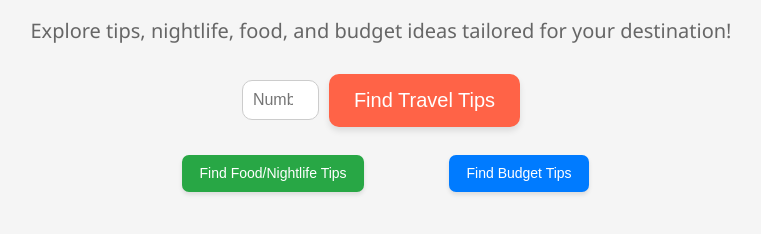
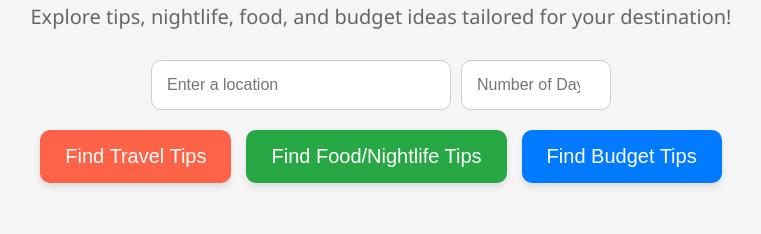
Before and after one commit to jexpearce/jex, a plain HTML site: page templates/newidea.html in a window 1280 px wide. Shown: the part 340-574 px from the top of the page, without its empty margins (259-1020 px from the left). Drawn offline with Linux system fonts and the light colour scheme.

Commit message:
gaergeg!# R@

```diff
--- a/static/newidea.css
+++ b/static/newidea.css
@@ -1,3 +1,4 @@
+/* General Reset */
 * {
     margin: 0;
     padding: 0;
@@ -42,21 +43,35 @@ html, body {
     margin-bottom: 30px;
 }
 
+/* Input and Buttons */
 .search-box {
     display: flex;
     flex-direction: column;
     align-items: center;
     width: 100%;
+    gap: 20px;
 }
 
-.search-box input[type="text"] {
+.input-container {
+    display: flex;
+    justify-content: center;
+    align-items: center;
+    gap: 10px;
+    width: 100%;
+    max-width: 600px;
+}
+
+.input-container input {
     padding: 15px;
-    font-size: 1.25em;
+    font-size: 1em;
     border: 1px solid #ccc;
     border-radius: 10px;
     width: 100%;
-    max-width: 500px;
-    margin-bottom: 25px;
+    max-width: 300px;
+}
+
+#days-input {
+    max-width: 150px;
 }
 
 .buttons-container {
@@ -183,8 +198,6 @@ html, body {
     border-top: none;
 }
 
-
-
 #summary-container {
     margin-top: 20px;
     text-align: center;
@@ -209,20 +222,17 @@ html, body {
     transform: scale(1.05);
 }
 
-/* Ensure the summary output is centered */
 /* Enhanced styles for the summary output */
 #summary-output {
-    /* Existing styles */
     font-size: 1.1em;
     color: #555;
     margin-top: 10px;
     background: #e0f7fa; /* Faint blue background */
-    padding: 10px; /* Reduced padding */
+    padding: 10px;
     border-radius: 10px;
     box-shadow: 0 4px 6px rgba(0, 0, 0, 0.1);
-    display: block; /* Changed from inline-block to block for full width */
-    width: 90%; /* Increased width for wider textbox */
-    max-width: none; /* Remove max-width constraint */
+    display: block;
+    width: 90%;
     text-align: left;
     margin-left: auto;
     margin-right: auto;
--- a/templates/newidea.html
+++ b/templates/newidea.html
@@ -18,22 +18,28 @@
         destination!
       </p>
       <div class="search-box">
-        <div style="display: flex; justify-content: center; align-items: center; gap: 10px; width: 100%;">
+        <div class="input-container">
+          <input
+            type="text"
+            id="location-input"
+            placeholder="Enter a location"
+          />
           <input
             type="number"
             id="days-input"
             placeholder="Number of Days (Max 20)"
             min="1"
             max="20"
-            style="padding: 10px; font-size: 1em; border: 1px solid #ccc; border-radius: 10px; max-width: 150px;"
           />
+        </div>
+        <div class="buttons-container">
           <button id="search-button">Find Travel Tips</button>
-        </div>
-        <div class="buttons-container" style="margin-top: 20px;">
-          <button id="food-button" style="transform: scale(0.7);">Find Food/Nightlife Tips</button>
-          <button id="budget-button" style="transform: scale(0.7);">Find Budget Tips</button>
+          <button id="food-button">Find Food/Nightlife Tips</button>
+          <button id="budget-button">Find Budget Tips</button>
         </div>
       </div>
+      <div id="results"></div>
+    </div>
     <script src="/static/newidea.js"></script>
   </body>
 </html>
```
Also changed, not shown: 1 other file.
